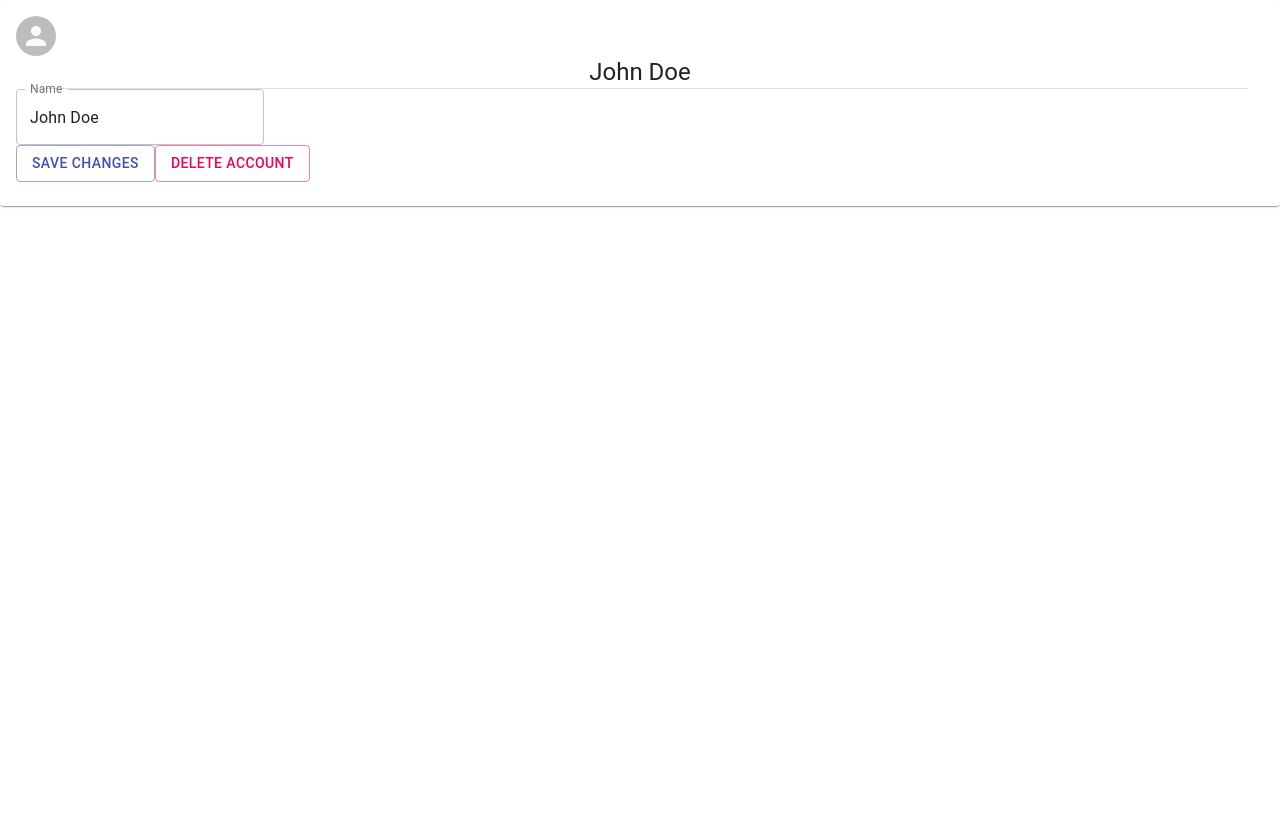
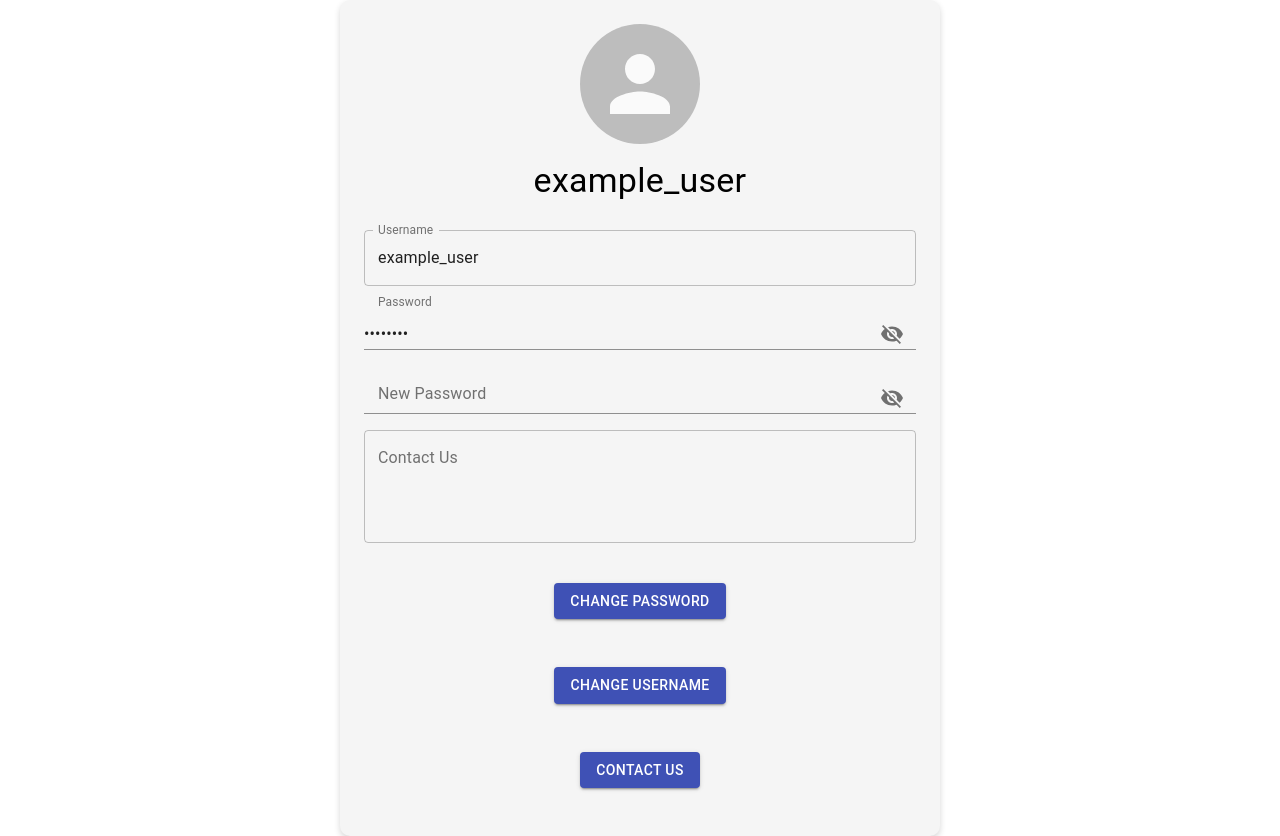
Before and after one commit to hashtag987/dapp, a React (Create React App) app in the folder client/: page /account in a window 1280 px wide. Before the commit the page ends 800 px from the top, so only its background shows below. Built offline with nearby package versions, Linux system fonts and the light colour scheme.

Commit message:
Friend Request phase 2

```diff
--- a/client/src/components/Auth/Login.jsx
+++ b/client/src/components/Auth/Login.jsx
@@ -73,8 +73,8 @@ const Login = () => {
           //try {
             // const encPW=await axios.post(URL.DOMAIN+URL.ENCRYPT_PASSWORD,{password:data.password,mpk:userInfo.masterPublicKey});
             // console.log(encPW.data.encryptedPW);
-            const trace = await user.getUser(userData.data.userHash);
-            console.log(trace)
+            const userDetails = await user.getUser(userData.data.userHash);
+            //console.log(trace)
           // } catch (error) {
           //   console.log(error)
           // }
@@ -82,7 +82,8 @@ const Login = () => {
           window.sessionStorage.setItem("username", userInfo.username);
           window.sessionStorage.setItem("mpk", userInfo.masterPublicKey);
           window.sessionStorage.setItem("userId", userInfo.userId);
-          //window.sessionStorage.setItem("token", trace.trace);
+          window.sessionStorage.setItem("token", userDetails.trace);
+          window.sessionStorage.setItem("password", userDetails.password);
           setmessagealert(true);
           setmessage(STATUS_MESSAGE.LOGIN_SUCCESS);
           setseverity("success");
--- a/client/src/components/main/Account.jsx
+++ b/client/src/components/main/Account.jsx
@@ -1,114 +1,123 @@
-//import AccountCircleRoundedIcon from '@mui/icons-material/AccountCircleRounded';
+// import React, { useState, useEffect } from "react";
+// import AccountCircleRoundedIcon from '@mui/icons-material/AccountCircleRounded';
 
 import React from 'react';
 import { makeStyles } from '@material-ui/core/styles';
 import {
   Avatar,
   Button,
-  Card,
-  CardContent,
-  Divider,
+  Container,
+  FormControl,
+  IconButton,
+  Input,
+  InputAdornment,
+  InputLabel,
   TextField,
   Typography,
 } from '@material-ui/core';
+import { Visibility, VisibilityOff } from '@material-ui/icons';
 
-const Account = () => {
-  const classes = makeStyles((theme) => ({
-    root: {
+const useStyles = makeStyles((theme) => ({
+  container: {
     display: 'flex',
     flexDirection: 'column',
     alignItems: 'center',
-      paddingTop: theme.spacing(4),
+    padding: theme.spacing(3),
+    backgroundColor: '#f5f5f5',
+    borderRadius: 10,
+    boxShadow: '0px 3px 6px rgba(0, 0, 0, 0.16)',
+    maxWidth: 600,
+    margin: 'auto',
   },
   avatar: {
     width: theme.spacing(15),
     height: theme.spacing(15),
+    marginBottom: theme.spacing(2),
   },
   form: {
     display: 'flex',
     flexDirection: 'column',
     alignItems: 'center',
     width: '100%',
-      padding: theme.spacing(2),
+    marginTop: theme.spacing(2),
   },
-    // field: {
-    //   margin: theme.spacing(2),
-    //   width: '100%',
-    // },
-    // switchContainer: {
-    //   display: 'flex',
-    //   alignItems: 'center',
-    //   justifyContent: 'space-between',
-    //   width: '100%',
-    //   margin: theme.spacing(2),
-    // },
-    buttonContainer: {
-      display: 'flex',
-      justifyContent: 'space-between',
-      width: '100%',
-      margin: theme.spacing(2),
+  textField: {
+    marginBottom: theme.spacing(2),
+  },
+  button: {
+    margin: theme.spacing(3, 0),
   },
 }));
-  //const classes = useStyles();
+
+const Account = () => {
+  const classes = useStyles();
 
   return (
-    <div className={classes.root}>
-      <Card>
-        <CardContent>
-          <Avatar
-            alt="User profile picture"
-            //src="/path/to/profile-picture.png"
-            className={classes.avatar}
-          />
-          <Typography variant="h5" component="h2" align="center">
-            John Doe
+    <Container className={classes.container}>
+      <Avatar className={classes.avatar} />
+      <Typography variant="h4" align="center" gutterBottom>
+        example_user
       </Typography>
-          <Divider variant="middle" />
       <form className={classes.form}>
         <TextField
-              id="name"
-              label="Name"
+          label="Username"
           variant="outlined"
-              className={classes.field}
-              defaultValue="John Doe"
+          fullWidth
+          className={classes.textField}
+          defaultValue="example_user"
         />
-            {/* <TextField
-              id="bio"
-              label="Bio"
+        <FormControl variant="outlined" fullWidth className={classes.textField}>
+          <InputLabel htmlFor="password">Password</InputLabel>
+          <Input
+            id="password"
+            type="password"
+            defaultValue="********"
+            endAdornment={
+              <InputAdornment position="end">
+                <IconButton>
+                  <VisibilityOff />
+                </IconButton>
+              </InputAdornment>
+            }
+            labelWidth={70}
+          />
+        </FormControl>
+        <FormControl variant="outlined" fullWidth className={classes.textField}>
+          <InputLabel htmlFor="newPassword">New Password</InputLabel>
+          <Input
+            id="newPassword"
+            type="password"
+            defaultValue=""
+            endAdornment={
+              <InputAdornment position="end">
+                <IconButton>
+                  <VisibilityOff />
+                </IconButton>
+              </InputAdornment>
+            }
+            labelWidth={110}
+          />
+        </FormControl>
+        <TextField
+          label="Contact Us"
           variant="outlined"
+          fullWidth
+          className={classes.textField}
+          defaultValue=""
           multiline
           rows={4}
-              className={classes.field}
-              defaultValue="I love exploring the world and meeting new people!"
         />
-            <TextField
-              id="interests"
-              label="Interests"
-              variant="outlined"
-              className={classes.field}
-              defaultValue="Travel, photography, music"
-            />
-            <div className={classes.switchContainer}>
-              <Typography variant="subtitle1">
-                Private Account
-              </Typography>
-              <FormControlLabel
-                control={<Switch color="primary" />}
-                label=""
-              />
-            </div> */}
-            <div className={classes.buttonContainer}>
-              <Button variant="outlined" color="primary">
-                Save Changes
+        <Button variant="contained" color="primary" className={classes.button}>
+          Change Password
         </Button>
-              <Button variant="outlined" color="secondary">
-                Delete Account
+        <Button variant="contained" color="primary" className={classes.button}>
+          Change Username
         </Button>
-            </div>
+        <Button variant="contained" color="primary" className={classes.button}>
+          Contact Us
+        </Button>
       </form>
-        </CardContent>
-      </Card>
-    </div>
+    </Container>
   );
 };
 
--- a/client/src/services/FriendService.js
+++ b/client/src/services/FriendService.js
@@ -71,7 +71,7 @@ export class FriendService extends React.Component {
   removeFriend = async (account, password, friendId) => {
     await this.props.web3.eth.personal.unlockAccount(account, password, 60);
     const gasEstimate = await this.props.auth.methods
-      .removeFriend(account, password, friendId)
+      .removeFriend(account, friendId)
       .estimateGas({ gas: 6721975 }, function (error, gasAmount) {
         if (error) {
           console.log(error);
@@ -82,7 +82,7 @@ export class FriendService extends React.Component {
     const next_gas_price = await this.getMaxfeePerGas();
     console.log(next_gas_price);
     await this.props.auth.methods
-      .removeFriend(account, password, friendId)
+      .removeFriend(account, friendId)
       .send({
         from: account,
         gasPrice: gasEstimate,
@@ -119,6 +119,29 @@ export class FriendService extends React.Component {
     }
   };
 
+   approveRequest= async (account, password, friendId) => {
+    await this.props.web3.eth.personal.unlockAccount(account, password, 60);
+    const gasEstimate = await this.props.auth.methods
+      .approveRequest(account, friendId)
+      .estimateGas({ gas: 6721975 }, function (error, gasAmount) {
+        if (error) {
+          console.log(error);
+        }
+        if (gasAmount === 6721975) console.log("Method ran out of gas");
+      });
+    console.log(gasEstimate);
+    const next_gas_price = await this.getMaxfeePerGas();
+    console.log(next_gas_price);
+    await this.props.auth.methods
+      .approveRequest(account, friendId)
+      .send({
+        from: account,
+        gasPrice: gasEstimate,
+        maxFeePerGas: next_gas_price,
+        gas: 6721975,
+      });
+  };
+
   createWeb3 = async (e) => {
     this.props.web3 = new Web3(new Web3.providers.HttpProvider(WEB3PROVIDER));
     this.props.auth = new this.props.web3.eth.Contract(
--- a/client/src/utils/ModalComponent.jsx
+++ b/client/src/utils/ModalComponent.jsx
@@ -12,7 +12,7 @@ import ListItemAvatar from "@mui/material/ListItemAvatar";
 import { Button } from "@mui/material";
 import { REUSABLE } from "../constants";
 
-const ModalComponent = ({ open, handleClose, contents, usage }) => {
+const ModalComponent = ({ open, handleClose, contents, usage, approveRequest, removeFriend }) => {
   const style = {
     position: "absolute",
     top: "50%",
@@ -53,12 +53,12 @@ const ModalComponent = ({ open, handleClose, contents, usage }) => {
                     </ListItemAvatar>
                     <ListItemText primary={content.name} secondary={content.username} />
                     <div id={"fgfh"}>
-                      <Button className="not-button" variant="contained">
-                        {(usage==REUSABLE.NOTIFICATION)? "Accept":"Remove"}
+                      {(usage==REUSABLE.NOTIFICATION)? <Button className="not-button" variant="contained" onClick={(e)=>approveRequest(e,content)}>
+                        Accept
+                      </Button>:<></>}
+                      <Button className="not-button" variant="contained" onClick={(e)=>removeFriend(e,content)}>
+                        {(usage==REUSABLE.NOTIFICATION)? "Reject":"Remove"}
                       </Button>
-                      {(usage==REUSABLE.NOTIFICATION)? <Button className="not-button" variant="contained">
-                        Reject
-                      </Button>:<></>}
                     </div>
                   </ListItem>
                   <Divider variant="inset" component="li" />
```
Also changed, not shown: client/src/components/main/Navbar.jsx (+48 -17 lines). Lines whose indentation alone changed are shown as unchanged.
